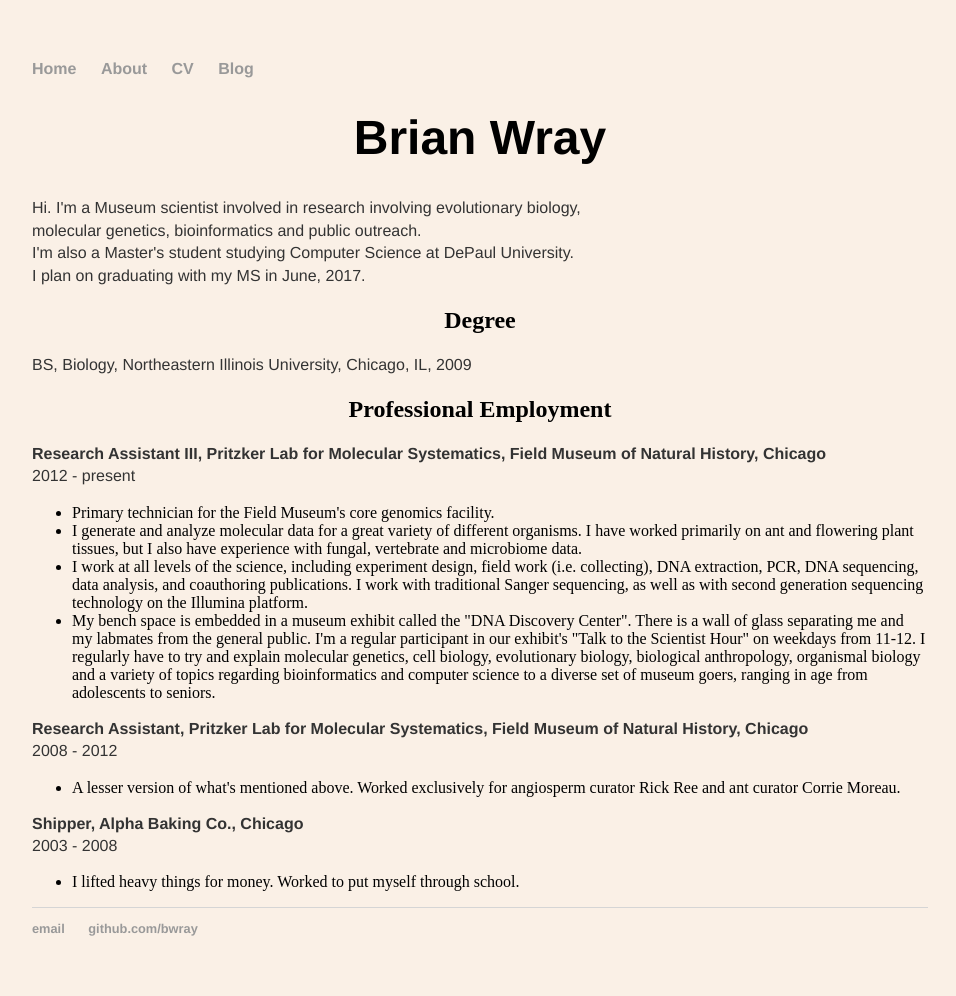
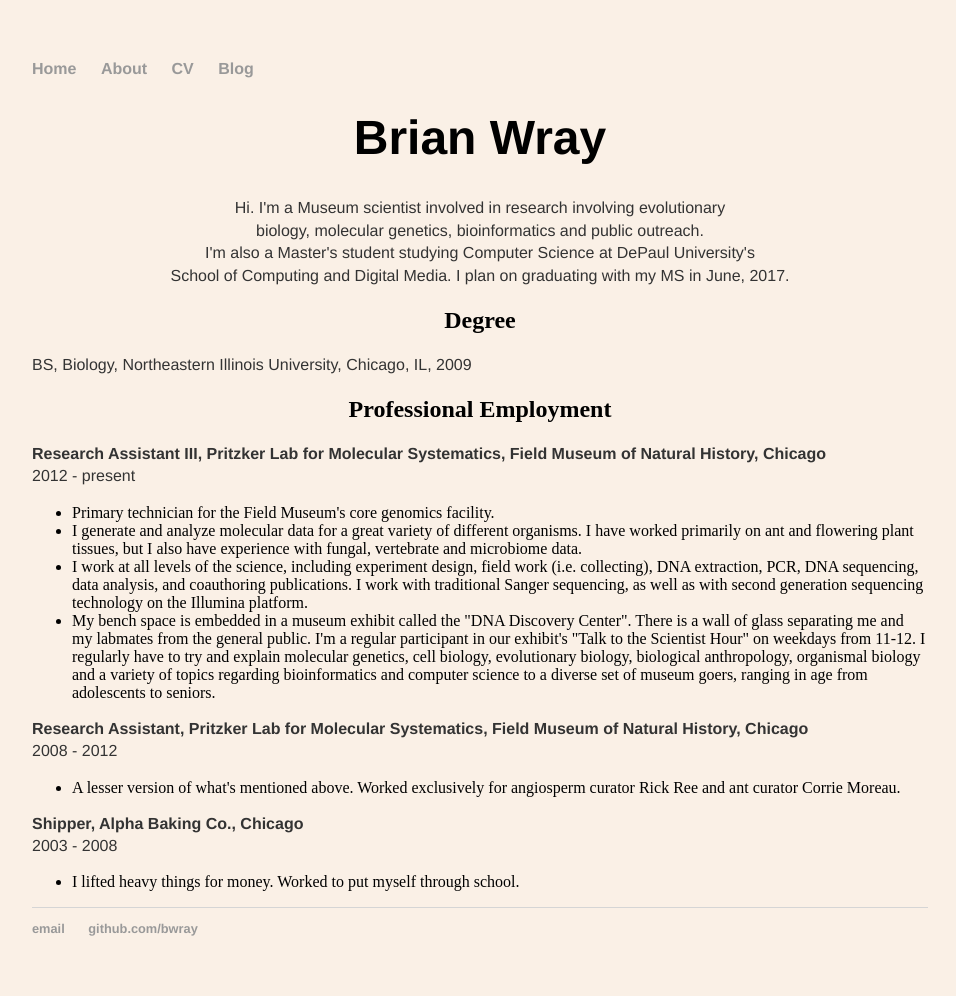
Before and after one commit to bwray/bwray.github.io, a Jekyll site: the page built from cv/index.html, in a window 1280 px wide. Shown: the whole page, without its empty margins (160-1116 px from the left). Built offline with Jekyll 4.4.1, drawn with Linux system fonts in a browser that asks for light colours.

Commit message:
playing with html on the cv

```diff
--- a/cv/index.html
+++ b/cv/index.html
@@ -3,9 +3,9 @@
 title: Brian Wray's CV
 ---
 	<span itemprop="name"><h1 style="text-align:center;">Brian Wray</h1></span>
-	<p style = "font-family: helvetica; font-size: 100%; text-aligh:center">Hi. I'm a Museum scientist involved in research involving evolutionary biology, <br/>molecular genetics, bioinformatics and public outreach.
+	<p style = "font-family: helvetica; font-size: 100%; text-align:center;">Hi. I'm a Museum scientist involved in research involving evolutionary <br/>biology, molecular genetics, bioinformatics and public outreach.
 	<br>
-	I'm also a Master's student studying Computer Science at DePaul University. <br/>I plan on graduating with my MS in June, 2017.</p>
+	I'm also a Master's student studying Computer Science at DePaul University's <br/>School of Computing and Digital Media. I plan on graduating with my MS in June, 2017.</p>
 
 	<h2 style="text-align:center;">Degree</h2>
 	<p style = "font-family: helvetica; font-size: 100%">BS, Biology, Northeastern Illinois University, Chicago, IL, 2009</p>
```
